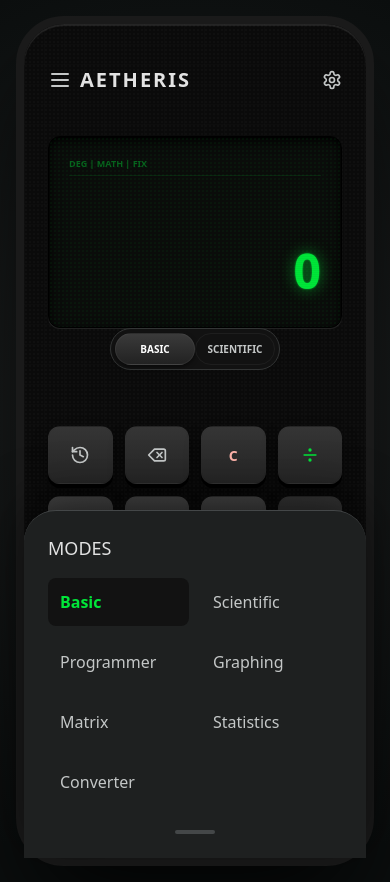
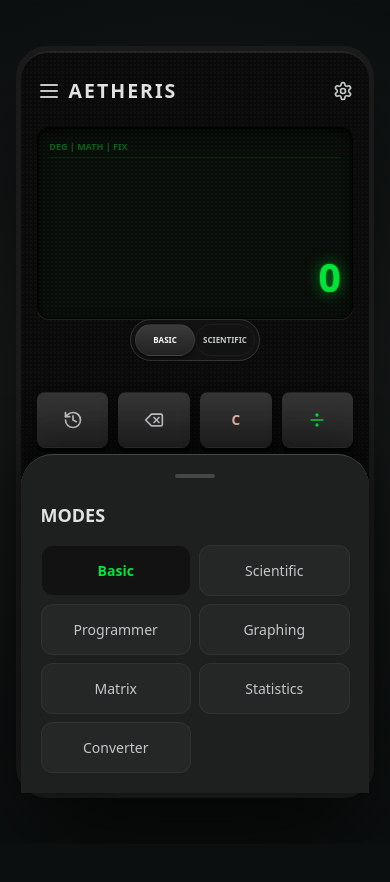
Before and after one commit to adibinsheraz-ctrl/Calculator, a Next.js app in the folder aetheris_web/: page / in a window 390 px wide. Both pictures are taken after a click on the icon 60 px from the left and 80 px from the top of the page. After the commit the page ends 844 px from the top, so only its background shows below. Built offline with nearby package versions, Linux system fonts and the light colour scheme.

Commit message:
Full responsive overhaul for all mobile devices

```diff
--- a/aetheris_web/src/app/globals.css
+++ b/aetheris_web/src/app/globals.css
@@ -26,29 +26,31 @@ body {
 
 .aetheris-chassis {
   width: 100%;
-  max-width: 420px;
-  height: 850px;
+  max-width: 450px;
+  height: 100%;
+  max-height: min(900px, 98vh);
   background-color: #0a0a0a;
   background-image:
     radial-gradient(circle at 50% 50%, rgba(255, 255, 255, 0.02) 1px, transparent 1px),
     linear-gradient(to right, rgba(255, 255, 255, 0.01) 1px, transparent 1px),
     linear-gradient(to bottom, rgba(255, 255, 255, 0.01) 1px, transparent 1px);
   background-size: 4px 4px, 20px 20px, 20px 20px;
-  border: 8px solid #1a1a1a;
-  border-radius: 48px;
-  padding: 24px;
+  border: clamp(4px, 1.5vw, 8px) solid #1a1a1a;
+  border-radius: clamp(24px, 8vw, 48px);
+  padding: clamp(12px, 4vw, 24px);
   display: flex;
   flex-direction: column;
   box-shadow: 0 50px 100px -20px rgba(0,0,0,0.8), inset 0 2px 1px rgba(255,255,255,0.1);
   position: relative;
   box-sizing: border-box;
+  margin: auto;
 }
 
 .aetheris-lcd {
   background-color: var(--lcd-bg);
   border-radius: 12px;
-  padding: 20px;
-  height: 192px;
+  padding: clamp(10px, 3vw, 20px);
+  height: clamp(140px, 25vh, 192px);
   position: relative;
   overflow: hidden;
   box-shadow:
@@ -56,7 +58,7 @@ body {
     inset 0 1px 2px rgba(0, 0, 0, 0.8),
     0 1px 1px rgba(255, 255, 255, 0.1);
   border: 1px solid #000;
-  margin-top: 24px;
+  margin-top: clamp(12px, 3vw, 24px);
   flex-shrink: 0;
   display: flex;
   flex-direction: column;
@@ -82,18 +84,18 @@ body {
 }
 
 .aetheris-btn {
-  border-radius: 12px;
+  border-radius: clamp(8px, 2vw, 12px);
   display: flex;
   align-items: center;
   justify-content: center;
   font-weight: 700;
-  font-size: 14px;
+  font-size: clamp(12px, 3.5vw, 14px);
   outline: none;
   user-select: none;
   position: relative;
   overflow: hidden;
   transition: all 0.075s cubic-bezier(0.4, 0, 0.2, 1);
-  min-height: 56px;
+  min-height: clamp(48px, 10vh, 56px);
   width: 100%;
   border: 1px solid rgba(255, 255, 255, 0.05);
   cursor: pointer;
@@ -130,9 +132,9 @@ body {
 
 .aetheris-grid {
   display: grid;
-  gap: 12px;
+  gap: clamp(8px, 2.5vw, 12px);
   width: 100%;
-  padding-top: 32px;
+  padding-top: clamp(16px, 5vw, 32px);
   flex-grow: 1;
   box-sizing: border-box;
 }
@@ -143,7 +145,7 @@ body {
 .lcd-glow-text {
   color: #00e639;
   text-shadow: 0 0 15px var(--tertiary-glow), 0 0 2px rgba(0, 230, 57, 0.8);
-  font-size: 48px;
+  font-size: clamp(32px, 10vw, 48px);
   font-weight: 600;
   text-align: right;
   margin-top: auto;
--- a/aetheris_web/src/components/Calculator.tsx
+++ b/aetheris_web/src/components/Calculator.tsx
@@ -67,10 +67,10 @@ export const Calculator = ({ apiKey = "AIzaSyDRjfZ3Dga_wL5V0asSCaXIE4w4hsQ3ZEs"
 
   return (
     <div className="aetheris-chassis">
-      <header style={{ display: "flex", justifyContent: "space-between", alignItems: "center", height: "64px", zIndex: 20 }}>
+      <header style={{ display: "flex", justifyContent: "space-between", alignItems: "center", minHeight: "48px", zIndex: 20 }}>
         <div style={{ display: "flex", alignItems: "center", gap: "8px" }}>
-          <Menu className="cursor-pointer" style={{ color: "#c4c7c7" }} onClick={() => setIsDrawerOpen(!isDrawerOpen)} />
-          <h1 style={{ fontSize: "20px", fontWeight: "bold", letterSpacing: "2px", color: "#e2e2e2", margin: 0 }}>AETHERIS</h1>
+          <Menu className="cursor-pointer" style={{ color: "#c4c7c7", width: "24px", height: "24px" }} onClick={() => setIsDrawerOpen(!isDrawerOpen)} />
+          <h1 style={{ fontSize: "clamp(16px, 5vw, 20px)", fontWeight: "bold", letterSpacing: "2px", color: "#e2e2e2", margin: 0 }}>AETHERIS</h1>
         </div>
         <Settings className="cursor-pointer" style={{ color: "#c4c7c7", width: "20px" }} onClick={() => setMode("ABOUT")} />
       </header>
@@ -85,7 +85,7 @@ export const Calculator = ({ apiKey = "AIzaSyDRjfZ3Dga_wL5V0asSCaXIE4w4hsQ3ZEs"
             {isShifted && <div style={{ color: "#00e639" }}>SHIFT</div>}
           </div>
 
-          <div style={{ display: "flex", flexDirection: "column", alignItems: "flex-end", opacity: 0.6, zIndex: 20, overflow: "hidden", fontSize: "12px", color: "#c4c7c7" }}>
+          <div style={{ display: "flex", flexDirection: "column", alignItems: "flex-end", opacity: 0.6, zIndex: 20, overflow: "hidden", fontSize: "11px", color: "#c4c7c7", flexGrow: 1 }}>
             {history.slice(-2).map((h, i) => (
               <div key={i}>{h.expr} = {h.res}</div>
             ))}
@@ -99,14 +99,14 @@ export const Calculator = ({ apiKey = "AIzaSyDRjfZ3Dga_wL5V0asSCaXIE4w4hsQ3ZEs"
       )}
 
       {mode === "ABOUT" && (
-        <div style={{ flexGrow: 1, display: "flex", flexDirection: "column", alignItems: "center", justifyContent: "center", textAlign: "center", gap: "16px", zIndex: 20 }}>
+        <div style={{ flexGrow: 1, display: "flex", flexDirection: "column", alignItems: "center", justifyContent: "center", textAlign: "center", gap: "16px", zIndex: 20, padding: "20px" }}>
           <h2 style={{ fontSize: "24px", color: "#00e639" }}>ADIAGENCY</h2>
-          <div style={{ color: "#c4c7c7" }}>
+          <div style={{ color: "#c4c7c7", fontSize: "14px" }}>
             <p>Aetheris Physical Product Plate</p>
             <p>Lead Developer: ADI BIN SHERAZ</p>
             <p>adi.binsheraz@gmail.com</p>
           </div>
-          <AetherisButton onClick={() => setMode("BASIC")} style={{ width: "100%", padding: "12px" }}>Back to Calculator</AetherisButton>
+          <AetherisButton onClick={() => setMode("BASIC")} style={{ width: "100%", padding: "12px", marginTop: "20px" }}>Back to Calculator</AetherisButton>
         </div>
       )}
 
@@ -128,10 +128,10 @@ export const Calculator = ({ apiKey = "AIzaSyDRjfZ3Dga_wL5V0asSCaXIE4w4hsQ3ZEs"
         <ProgrammerMode handleInput={handleInput} clear={clear} backspace={backspace} setExpression={setExpression} result={result} setResult={setResult} />
       )}
 
-      {mode === "GRAPHING" && <div style={{ flexGrow: 1, marginTop: "16px" }}><GraphingMode /></div>}
-      {mode === "MATRIX" && <div style={{ flexGrow: 1, marginTop: "16px" }}><MatrixMode /></div>}
-      {mode === "STATISTICS" && <div style={{ flexGrow: 1, marginTop: "16px" }}><StatisticsMode /></div>}
-      {mode === "CONVERTER" && <div style={{ flexGrow: 1, marginTop: "16px" }}><ConverterMode apiKey={apiKey} /></div>}
+      {mode === "GRAPHING" && <div style={{ flexGrow: 1, marginTop: "16px", minHeight: 0 }}><GraphingMode /></div>}
+      {mode === "MATRIX" && <div style={{ flexGrow: 1, marginTop: "16px", minHeight: 0 }}><MatrixMode /></div>}
+      {mode === "STATISTICS" && <div style={{ flexGrow: 1, marginTop: "16px", minHeight: 0 }}><StatisticsMode /></div>}
+      {mode === "CONVERTER" && <div style={{ flexGrow: 1, marginTop: "16px", minHeight: 0 }}><ConverterMode apiKey={apiKey} /></div>}
 
       <AnimatePresence>
         {isDrawerOpen && (
@@ -139,10 +139,11 @@ export const Calculator = ({ apiKey = "AIzaSyDRjfZ3Dga_wL5V0asSCaXIE4w4hsQ3ZEs"
             initial={{ y: "100%" }}
             animate={{ y: 0 }}
             exit={{ y: "100%" }}
-            style={{ position: "absolute", bottom: 0, left: 0, width: "100%", backgroundColor: "#1e2020", borderTop: "1px solid #444748", padding: "24px", borderTopLeftRadius: "32px", borderTopRightRadius: "32px", boxShadow: "0 -10px 50px rgba(0,0,0,0.5)", zIndex: 50, boxSizing: "border-box" }}
+            style={{ position: "absolute", bottom: 0, left: 0, width: "100%", backgroundColor: "#1e2020", borderTop: "1px solid #444748", padding: "clamp(16px, 5vw, 24px)", borderTopLeftRadius: "32px", borderTopRightRadius: "32px", boxShadow: "0 -10px 50px rgba(0,0,0,0.5)", zIndex: 100, boxSizing: "border-box" }}
           >
-            <h2 style={{ color: "#e2e2e2", fontSize: "18px", marginBottom: "16px" }}>MODES</h2>
-            <div style={{ display: "grid", gridTemplateColumns: "1fr 1fr", gap: "12px" }}>
+            <div style={{ width: "40px", height: "4px", backgroundColor: "#444748", borderRadius: "2px", margin: "0 auto 24px", cursor: "pointer" }} onClick={() => setIsDrawerOpen(false)}></div>
+            <h2 style={{ color: "#e2e2e2", fontSize: "18px", marginBottom: "16px", fontWeight: "600" }}>MODES</h2>
+            <div style={{ display: "grid", gridTemplateColumns: "1fr 1fr", gap: "8px" }}>
               {[
                 { m: "BASIC", label: "Basic" },
                 { m: "SCIENTIFIC", label: "Scientific" },
@@ -152,12 +153,11 @@ export const Calculator = ({ apiKey = "AIzaSyDRjfZ3Dga_wL5V0asSCaXIE4w4hsQ3ZEs"
                 { m: "STATISTICS", label: "Statistics" },
                 { m: "CONVERTER", label: "Converter" },
               ].map(item => (
-                <div key={item.m} onClick={() => {setMode(item.m as Mode); setIsDrawerOpen(false);}} style={{ padding: "12px", backgroundColor: mode === item.m ? "#121212" : "transparent", color: mode === item.m ? "#00e639" : "#c4c7c7", borderRadius: "8px", cursor: "pointer", fontWeight: mode === item.m ? "bold" : "normal" }}>
+                <div key={item.m} onClick={() => {setMode(item.m as Mode); setIsDrawerOpen(false);}} style={{ padding: "14px", backgroundColor: mode === item.m ? "#121212" : "rgba(255,255,255,0.03)", color: mode === item.m ? "#00e639" : "#c4c7c7", borderRadius: "12px", cursor: "pointer", fontWeight: mode === item.m ? "bold" : "500", fontSize: "14px", textAlign: "center", border: "1px solid rgba(255,255,255,0.05)" }}>
                   {item.label}
                 </div>
               ))}
             </div>
-            <div style={{ width: "40px", height: "4px", backgroundColor: "#444748", borderRadius: "2px", margin: "24px auto 0", cursor: "pointer" }} onClick={() => setIsDrawerOpen(false)}></div>
           </motion.nav>
         )}
       </AnimatePresence>
--- a/aetheris_web/src/components/modes/BasicScientificMode.tsx
+++ b/aetheris_web/src/components/modes/BasicScientificMode.tsx
@@ -27,19 +27,19 @@ export const BasicScientificMode: React.FC<Props> = ({
 
   return (
     <>
-      <div style={{ display: "flex", justifyContent: "center", gap: "8px", marginBottom: "24px", zIndex: 20 }}>
+      <div style={{ display: "flex", justifyContent: "center", gap: "8px", marginBottom: "clamp(12px, 3vw, 24px)", zIndex: 20 }}>
         <div style={{ display: "flex", backgroundColor: "#121212", borderRadius: "24px", padding: "4px", border: "1px solid #333535" }}>
           <button
             onClick={() => setMode("BASIC")}
             className={`aetheris-btn ${mode === "BASIC" ? "aetheris-btn-primary" : ""}`}
-            style={{ minHeight: "32px", width: "80px", fontSize: "10px", borderRadius: "20px", boxShadow: mode === "BASIC" ? "0 2px 4px rgba(0,0,0,0.5)" : "none", background: mode === "BASIC" ? "" : "transparent" }}
+            style={{ minHeight: "clamp(28px, 6vh, 32px)", width: "clamp(60px, 15vw, 80px)", fontSize: "clamp(8px, 2vw, 10px)", borderRadius: "20px", boxShadow: mode === "BASIC" ? "0 2px 4px rgba(0,0,0,0.5)" : "none", background: mode === "BASIC" ? "" : "transparent" }}
           >
             BASIC
           </button>
           <button
             onClick={() => setMode("SCIENTIFIC")}
             className={`aetheris-btn ${mode === "SCIENTIFIC" ? "aetheris-btn-primary" : ""}`}
-            style={{ minHeight: "32px", width: "80px", fontSize: "10px", borderRadius: "20px", boxShadow: mode === "SCIENTIFIC" ? "0 2px 4px rgba(0,0,0,0.5)" : "none", background: mode === "SCIENTIFIC" ? "" : "transparent" }}
+            style={{ minHeight: "clamp(28px, 6vh, 32px)", width: "clamp(60px, 15vw, 80px)", fontSize: "clamp(8px, 2vw, 10px)", borderRadius: "20px", boxShadow: mode === "SCIENTIFIC" ? "0 2px 4px rgba(0,0,0,0.5)" : "none", background: mode === "SCIENTIFIC" ? "" : "transparent" }}
           >
             SCIENTIFIC
           </button>
```
Also changed, not shown: aetheris_web/src/components/modes/ConverterMode.tsx (+28 -29 lines), aetheris_web/src/components/modes/ProgrammerMode.tsx (+6 -6 lines).
